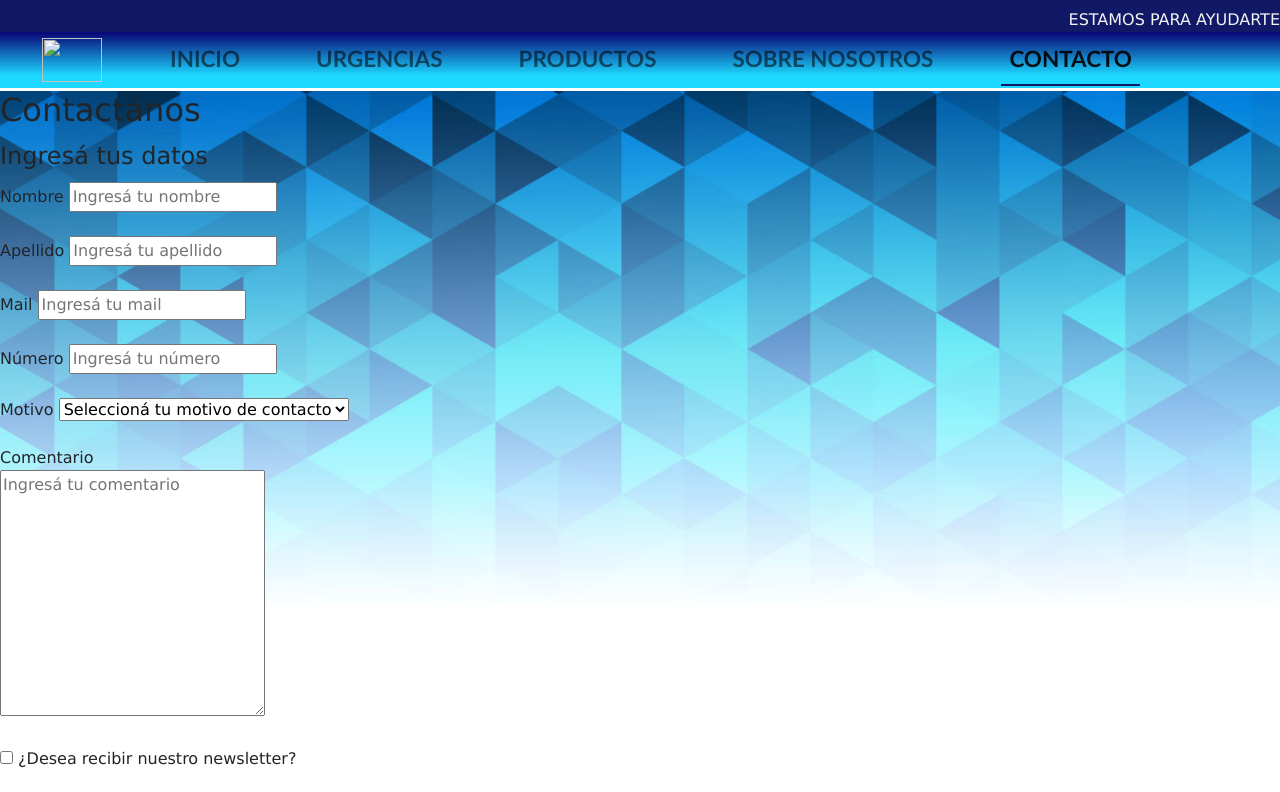
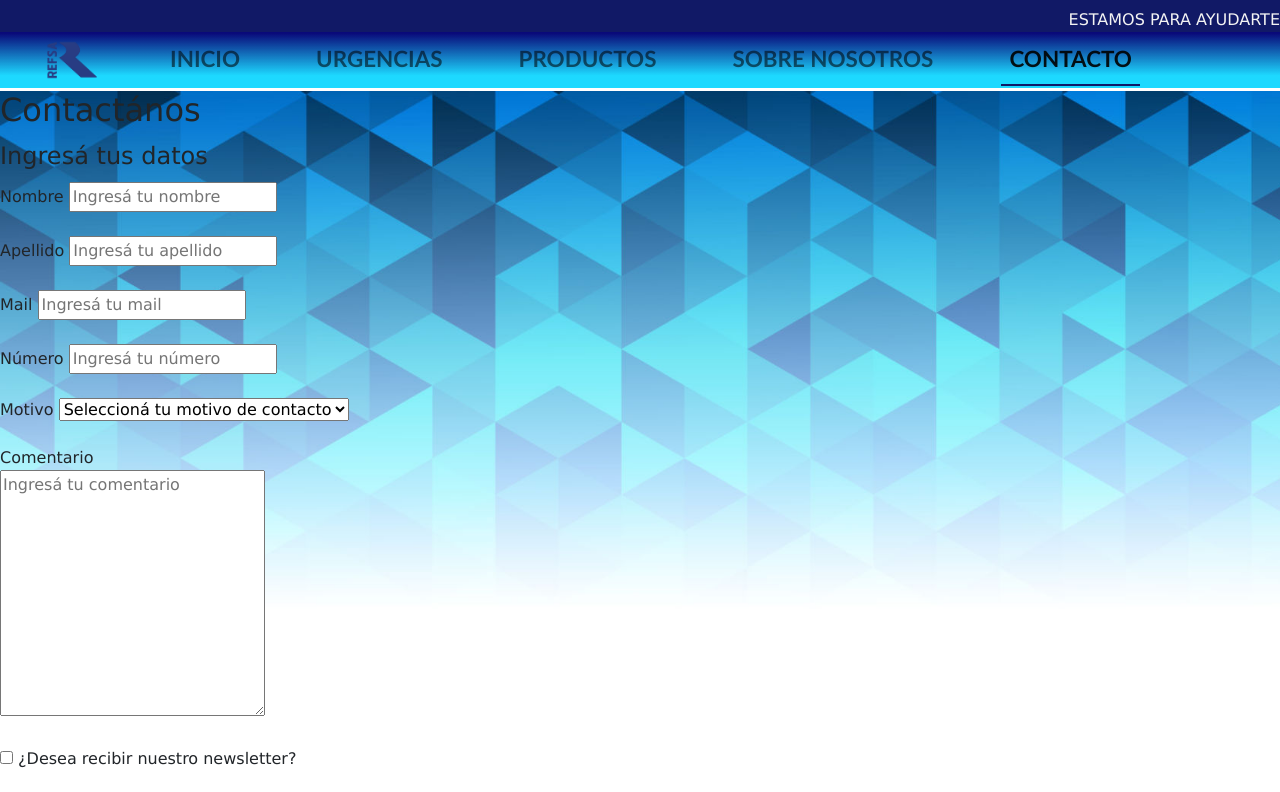
Before and after one commit to RICOJUANPABLO/PROYECTO-CODER-2022-JPR-REFSA, a website: page contacto.html in a window 1280 px wide. Shown: the top 792 px of the page. Drawn offline with nearby package versions, Linux system fonts and the light colour scheme; the site is published under a folder, as on GitHub Pages, so addresses that start at the root find nothing.

Commit message:
prueba 02

```diff
--- a/contacto.html
+++ b/contacto.html
@@ -22,7 +22,7 @@
          <nav class="navbar navbar-expand-lg navbar__superior">
           <div class="container-fluid">
             <a class="navbar-brand" href="index.html">
-            <img src="/img/REFSALOGO_preview_rev_1.png" alt="" width="60" height="44"></a>
+            <img src="./img/REFSALOGO_preview_rev_1.png" alt="" width="60" height="44"></a>
             <button class="navbar-toggler" type="button" data-bs-toggle="collapse" data-bs-target="#navbarTogglerDemo03" aria-controls="navbarTogglerDemo03" aria-expanded="false" aria-label="Toggle navigation">
               <span class="navbar-toggler-icon"></span>
             </button>
```
Also changed, not shown: nosotros.html (+1 -1 lines), productos.html (+1 -1 lines), urgencias.html (+1 -1 lines).
